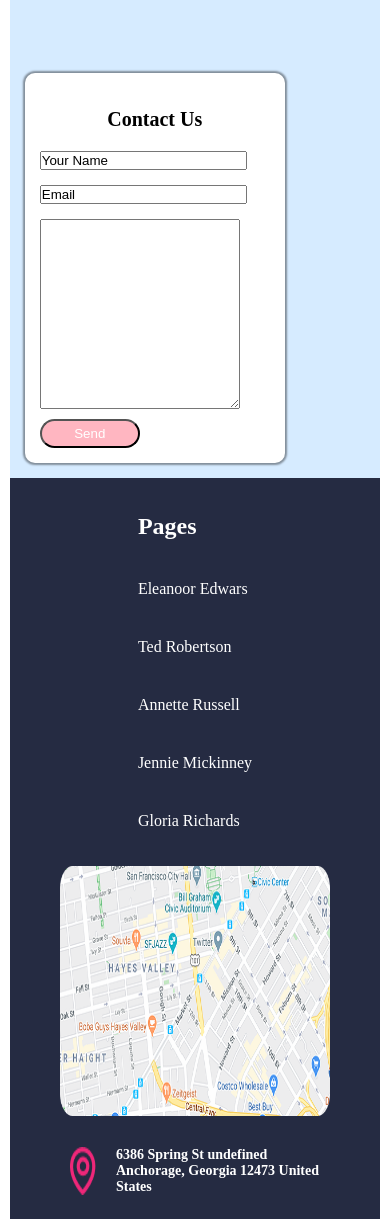
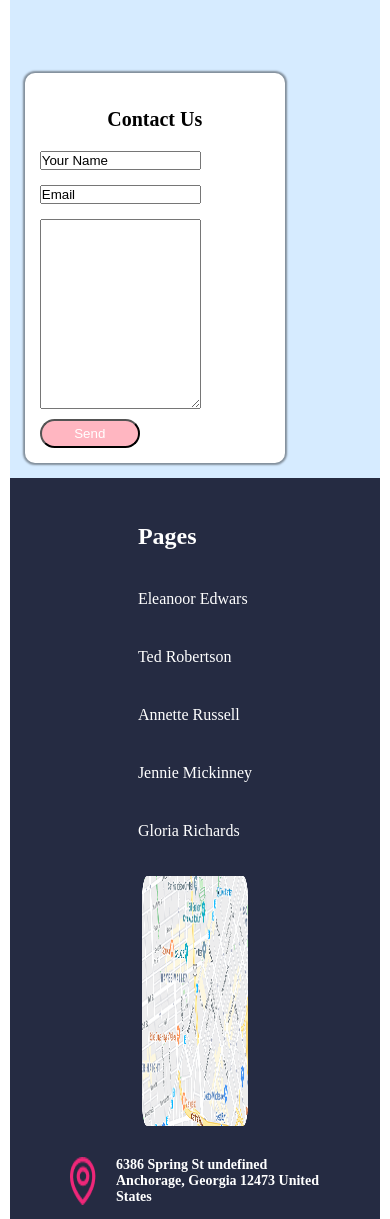
Before and after one commit to opzy95/figmaproject, a plain HTML site: page index.html in a window 390 px wide. Shown: the part 4410-5629 px from the top of the page. Drawn offline with Linux system fonts and the light colour scheme.

Commit message:
i made some changes

```diff
--- a/style.css
+++ b/style.css
@@ -608,7 +608,7 @@ footer{
 }
 
 
-@media  screen and (max-width: 800px) {
+@media  screen and (max-width: 480px) {
     .container{
         width: 95%;
         margin: 0 auto;
@@ -758,3 +758,23 @@ form{
     width: 100%;
 }
 }
+@media  screen and (max-width: 800px){
+    .sec10{
+        width: 97%;
+        margin: px auto;
+    }
+    footer{
+        padding: 10px;
+
+    }
+    .map{
+        width: 30%;
+    }
+    .form-group{
+        width: 70%;
+    }
+    .grp{
+        width: 100%;
+    }
+
+}
```
